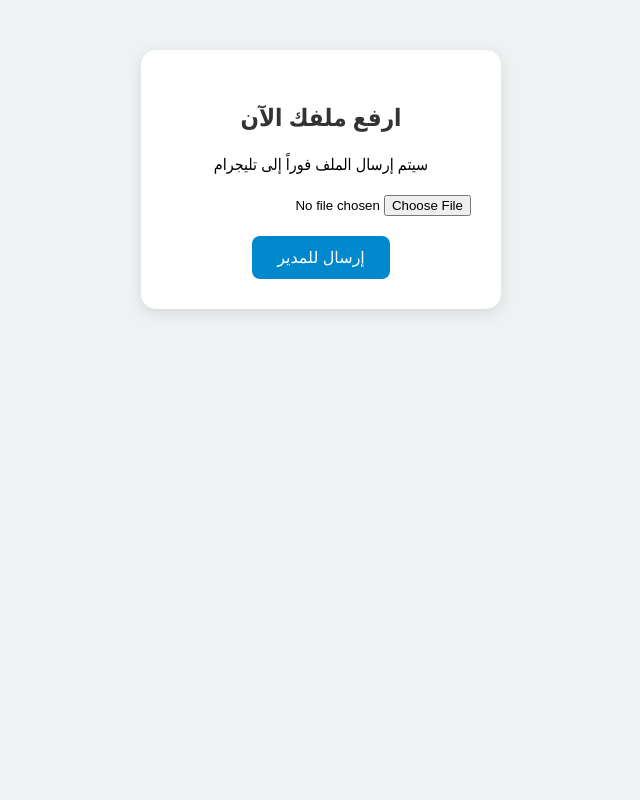
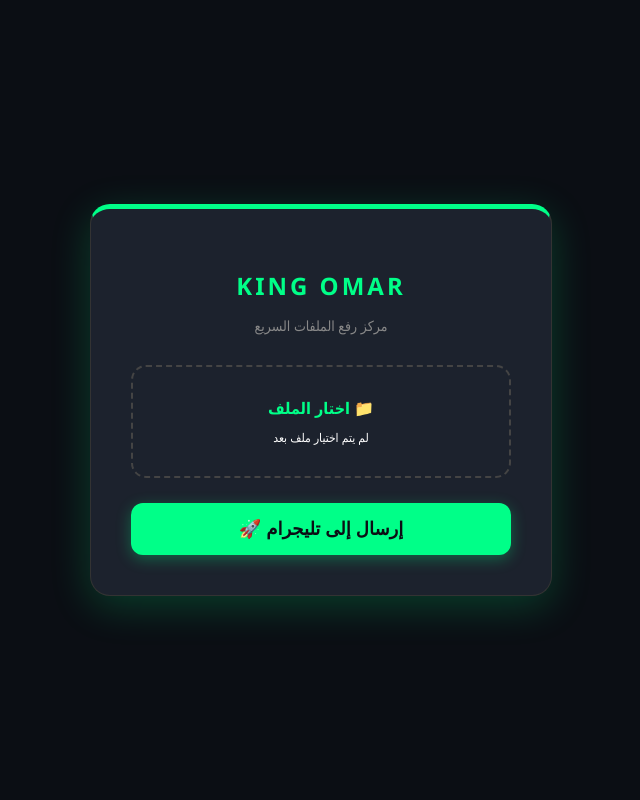
Before and after one commit to omareko407/KING-OMAR, a Flask app: page / in a window 1280 px wide. Shown: the whole page, without its empty margins (319-959 px from the left). Run offline with Flask 3, Linux system fonts and the light colour scheme.

Commit message:
Revamp upload page design and title
Updated the HTML structure and styling for the upload page, changing the title and enhancing the layout and design elements.

```diff
--- a/templates/index.html
+++ b/templates/index.html
@@ -3,24 +3,93 @@
 <head>
     <meta charset="UTF-8">
     <meta name="viewport" content="width=device-width, initial-scale=1.0">
-    <title>موقع رفع الملفات</title>
+    <title>KING OMAR UPLOAD</title>
     <style>
-        body { font-family: 'Segoe UI', Tahoma, Geneva, Verdana, sans-serif; text-align: center; margin-top: 50px; background-color: #eef2f3; }
-        .box { background: white; padding: 30px; border-radius: 15px; display: inline-block; box-shadow: 0 4px 15px rgba(0,0,0,0.1); width: 300px; }
-        h2 { color: #333; }
-        input[type="file"] { margin: 20px 0; display: block; width: 100%; }
-        button { background: #0088cc; color: white; border: none; padding: 12px 25px; cursor: pointer; border-radius: 8px; font-size: 16px; transition: background 0.3s; }
-        button:hover { background: #006699; }
+        body {
+            font-family: 'Segoe UI', Tahoma, sans-serif;
+            background-color: #0b0e14;
+            color: white;
+            display: flex;
+            align-items: center;
+            justify-content: center;
+            height: 100vh;
+            margin: 0;
+        }
+        .card {
+            background: #1c222d;
+            padding: 40px;
+            border-radius: 20px;
+            box-shadow: 0 10px 40px rgba(0,255,136,0.2);
+            width: 380px;
+            text-align: center;
+            border: 1px solid #333;
+            border-top: 5px solid #00ff88;
+        }
+        h2 {
+            color: #00ff88;
+            margin-bottom: 10px;
+            text-transform: uppercase;
+            letter-spacing: 3px;
+        }
+        p { color: #888; font-size: 14px; margin-bottom: 30px; }
+        .upload-box {
+            border: 2px dashed #444;
+            padding: 30px;
+            border-radius: 15px;
+            margin-bottom: 25px;
+            cursor: pointer;
+            transition: 0.3s ease;
+        }
+        .upload-box:hover {
+            border-color: #00ff88;
+            background: rgba(0, 255, 136, 0.05);
+        }
+        input[type="file"] { display: none; }
+        label { cursor: pointer; color: #00ff88; font-weight: bold; font-size: 16px; }
+        .file-info { margin-top: 10px; color: #fff; font-size: 12px; }
+        button {
+            background: #00ff88;
+            color: #0b0e14;
+            border: none;
+            padding: 15px;
+            border-radius: 12px;
+            font-weight: bold;
+            width: 100%;
+            cursor: pointer;
+            font-size: 18px;
+            transition: 0.3s;
+            box-shadow: 0 4px 15px rgba(0, 255, 136, 0.3);
+        }
+        button:hover {
+            background: #00cc6e;
+            transform: translateY(-3px);
+            box-shadow: 0 6px 20px rgba(0, 255, 136, 0.4);
+        }
     </style>
 </head>
 <body>
-    <div class="box">
-        <h2>ارفع ملفك الآن</h2>
-        <p>سيتم إرسال الملف فوراً إلى تليجرام</p>
+    <div class="card">
+        <h2>KING OMAR</h2>
+        <p>مركز رفع الملفات السريع</p>
         <form action="/upload" method="post" enctype="multipart/form-data">
-            <input type="file" name="file" required>
-            <button type="submit">إرسال للمدير</button>
+            <div class="upload-box" onclick="document.getElementById('file').click()">
+                <label for="file">📁 اختار الملف</label>
+                <div class="file-info" id="file-name">لم يتم اختيار ملف بعد</div>
+                <input type="file" name="file" id="file" onchange="updateLabel()" required>
+            </div>
+            <button type="submit">إرسال إلى تليجرام 🚀</button>
         </form>
     </div>
+
+    <script>
+        function updateLabel() {
+            const input = document.getElementById('file');
+            const display = document.getElementById('file-name');
+            if (input.files.length > 0) {
+                display.innerText = "جاهز للإرسال: " + input.files[0].name;
+                display.style.color = "#00ff88";
+            }
+        }
+    </script>
 </body>
 </html>
```
